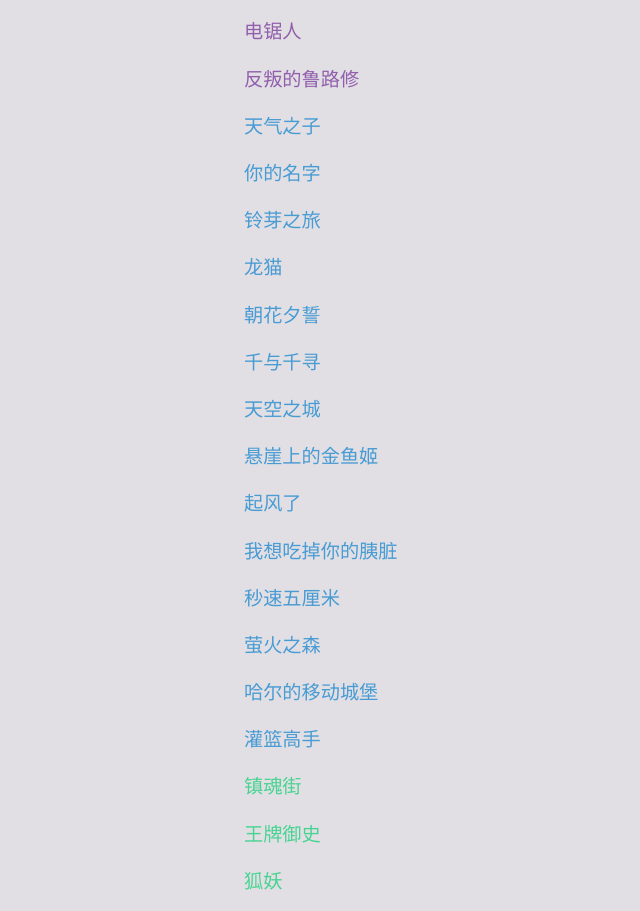
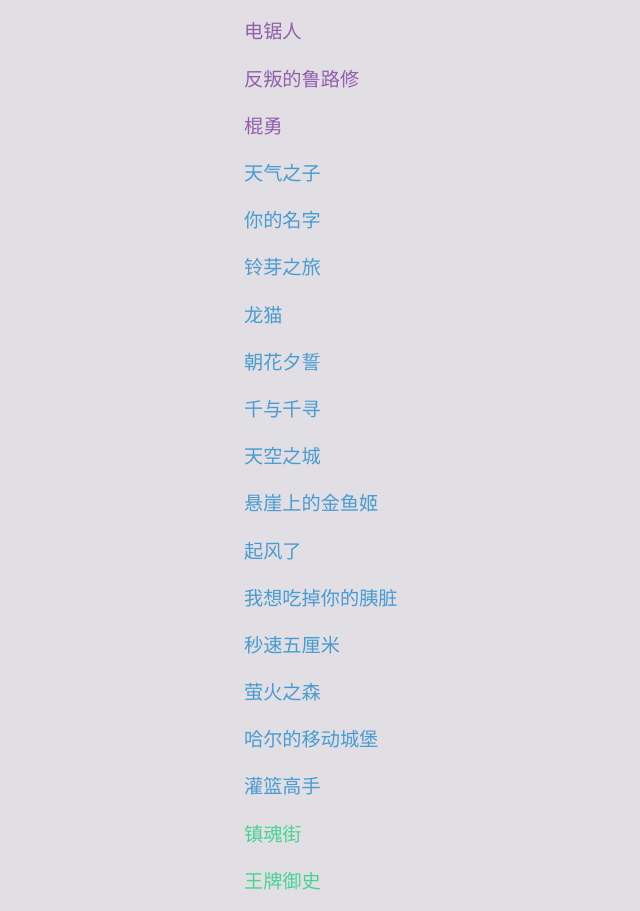
Before and after one commit to HCH1212/h_blog, a plain HTML site: page template/loves.html in a window 1280 px wide. Shown: the part 2289-3200 px from the top of the page, without its empty margins (16-656 px from the left). Drawn offline with Linux system fonts and the light colour scheme.

Commit message:
Update content

```diff
--- a/template/loves.html
+++ b/template/loves.html
@@ -100,6 +100,7 @@
             <p>无职转生</p>
             <p>电锯人</p>
             <p>反叛的鲁路修</p>
+            <p>棍勇</p>
         </ul>
         <ul style="font-size: 1.2em;color: #489bd3;">
             <p>天气之子</p>
```
